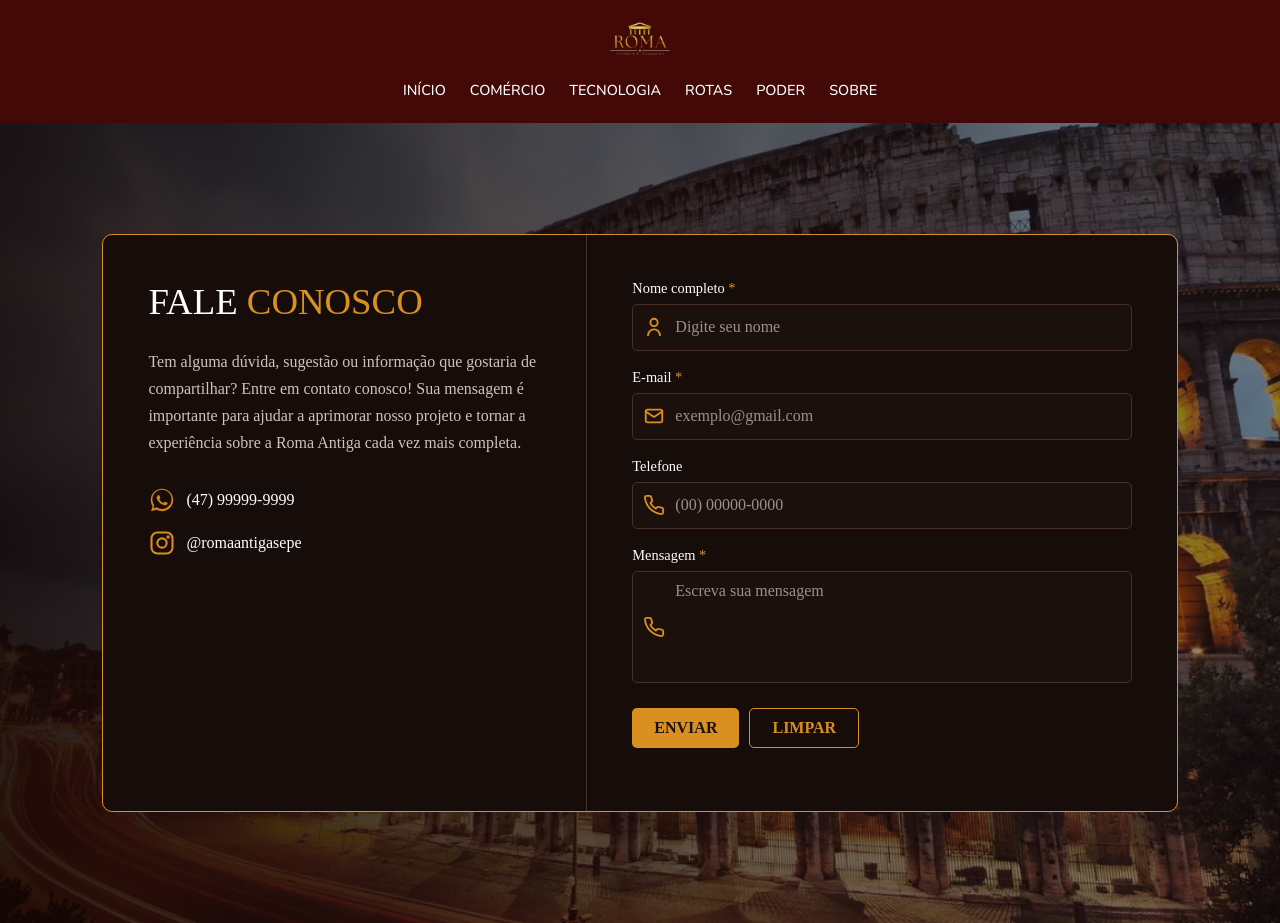
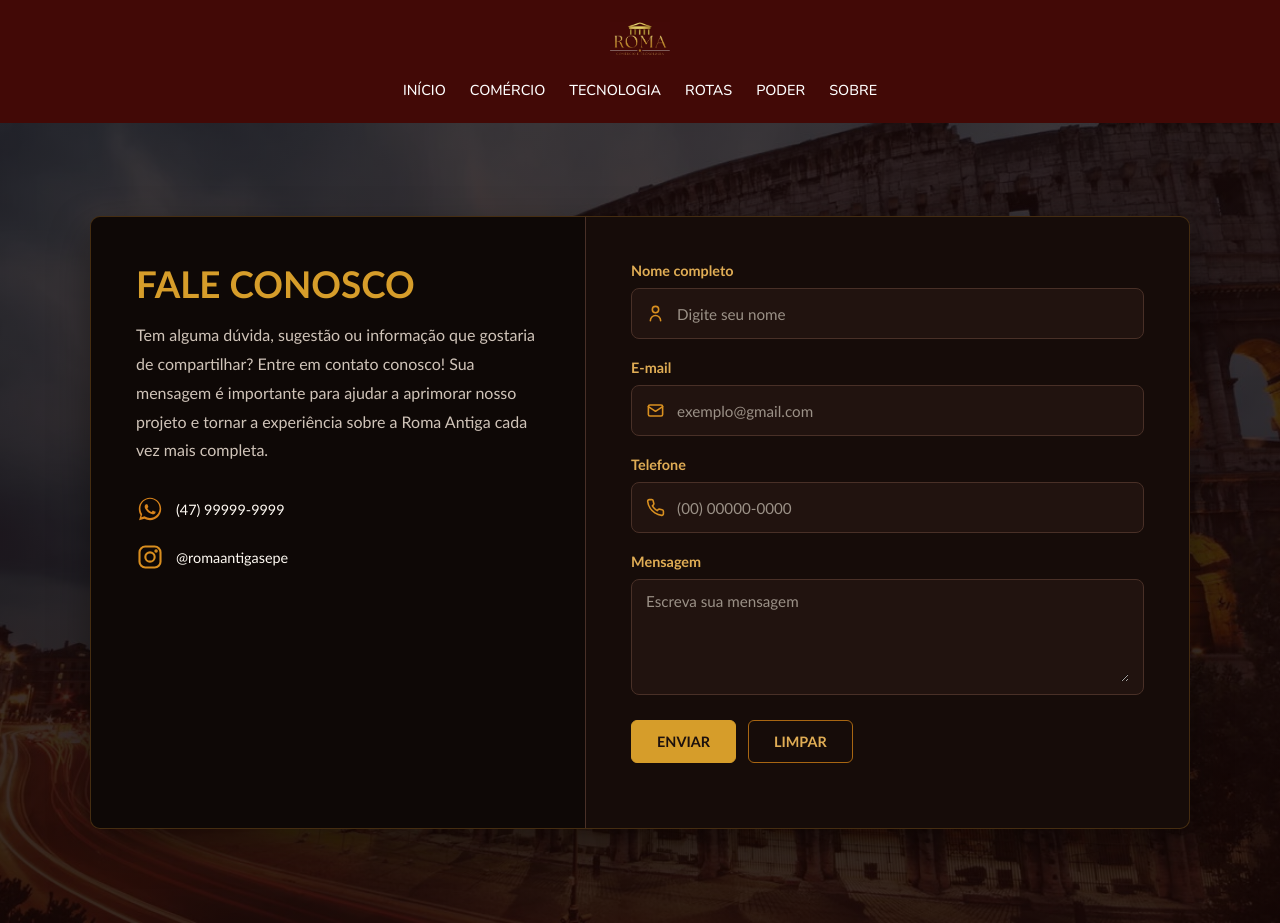
Before and after one commit to kaikisouzamoreira7-netizen/TrabalhoSepe, a plain HTML site: page HTML/forms.html in a window 1280 px wide. Shown: the top 923 px of the page. Drawn offline with nearby package versions, Linux system fonts and the light colour scheme.

Commit message:
Ajustes no formulário

```diff
--- a/HTML/CSS/comercio.css
+++ b/HTML/CSS/comercio.css
@@ -16,6 +16,7 @@
 html {
   font-size: 16px;
   scroll-behavior: smooth;
+  user-select: none;
 }
 
 body {
--- a/HTML/CSS/fontes.css
+++ b/HTML/CSS/fontes.css
@@ -5,6 +5,11 @@ body{
     background:#fff8ed;
     color:#333;
     font-family:"Open Sans",sans-serif;
+}
+
+html {
+    user-select: none;
+    scroll-behavior: smooth;
 }
 
 .banner{
--- a/HTML/CSS/forms.css
+++ b/HTML/CSS/forms.css
@@ -2,18 +2,32 @@
 @import url("header.css");
 @import url("footer.css");
 
+* {
+  box-sizing: border-box;
+}
+
+html {
+  scroll-behavior: smooth;
+  font-family:
+    "Trebuchet MS", "Lucida Sans Unicode", "Lucida Grande", Arial, sans-serif;
+}
+
+body {
+  background-color: #fffaf3;
+}
 
 main {
-  min-height: 100vh;
+  min-height: auto;
+  padding: 30px 5%;
   display: flex;
   align-items: center;
+  justify-content: center;
   background:
-    linear-gradient(90deg, rgba(20, 5, 3, 0.9), rgba(20, 5, 3, 0.45)),
+    linear-gradient(rgba(20, 5, 3, 0.78), rgba(20, 5, 3, 0.85)),
     url("IMG/Roma-Antiga.webp");
   background-size: cover;
   background-position: center;
-  padding: 70px 8%;
-  box-sizing: border-box;
+  background-repeat: no-repeat;
 }
 
 .formulario {
@@ -24,100 +38,113 @@ main {
   max-width: 1100px;
   margin: auto;
   display: flex;
+  flex-direction: column;
   background: #160c09;
   color: white;
-  border: 1px solid #d99020;
+  border: 1px solid rgba(207, 145, 43, 0.25);
   border-radius: 10px;
   overflow: hidden;
+  box-shadow: 0 15px 40px rgba(0, 0, 0, 0.4);
 }
 
 .formulario > .container > div:first-child {
-  width: 45%;
-  padding: 45px;
-  box-sizing: border-box;
+  width: 100%;
+  padding: 25px 20px;
+  background: rgba(0, 0, 0, 0.35);
 }
 
 .formulario h1 {
-  font-size: 2.3rem;
-  margin: 0 0 25px;
-}
-
-.formulario span {
-  color: #d99020;
+  font-size: 1.8rem;
+  margin: 0 0 15px;
+  font-weight: 600;
+  color: #d69d2a;
 }
 
 .formulario p {
-  line-height: 1.7;
-  color: #cfc4bc;
-  margin-bottom: 30px;
+  line-height: 1.8;
+  font-size: 0.9rem;
+  color: #d0c4b9;
+  margin-bottom: 25px;
 }
 
 .formulario .contatos {
   display: flex;
   flex-direction: column;
-  gap: 15px;
+  gap: 16px;
 }
 
 .formulario .contatos a {
   display: flex;
   align-items: center;
-  color: white;
+  color: #fffaf3;
   text-decoration: none;
+  font-size: 0.9rem;
+  transition: color 0.3s;
 }
 
 .formulario .contatos a:hover {
-  color: #d99020;
+  color: #d69d2a;
 }
 
 .formulario .contatos img {
   width: 28px;
-  margin-right: 10px;
+  height: 28px;
+  object-fit: contain;
+  margin-right: 12px;
 }
 
 .formulario .forms {
-  width: 55%;
-  padding: 45px;
-  box-sizing: border-box;
-  border-left: 1px solid #4b3025;
+  width: 100%;
+  padding: 25px 20px;
+  border-top: 1px solid #493027;
 }
 
 .formulario li {
-  margin-bottom: 18px;
-  list-style: none;
+  margin-bottom: 20px;
 }
 
 .formulario label {
   display: block;
-  margin-bottom: 7px;
+  margin-bottom: 9px;
   font-size: 0.9rem;
+  font-weight: 600;
+  color: #e0ad55;
 }
 
 .formulario .conteudo {
   display: flex;
   align-items: center;
-  gap: 10px;
-  padding: 10px;
-  background: #1c100d;
+  gap: 12px;
+  padding: 12px 14px;
+  background: #21130f;
   border: 1px solid #493027;
-  border-radius: 5px;
+  border-radius: 8px;
+  transition:
+    border-color 0.3s,
+    background 0.3s;
 }
 
 .formulario .conteudo:focus-within {
-  border-color: #d99020;
+  border-color: #d69d2a;
+  background: #281811;
 }
 
 .formulario .conteudo img {
-  width: 22px;
+  width: 19px;
+  height: 19px;
+  object-fit: contain;
 }
 
 .formulario input,
 .formulario textarea {
   width: 100%;
-  border: 0;
-  outline: 0;
+
   background: transparent;
   color: white;
+  border: none;
+  outline: none;
   font-family: inherit;
+  font-size: 0.95rem;
 }
 
 .formulario input {
@@ -126,7 +153,7 @@ main {
 
 .formulario textarea {
   height: 90px;
-  resize: none;
+  resize: vertical;
 }
 
 .formulario ::placeholder {
@@ -135,61 +162,81 @@ main {
 
 .formulario .botao {
   display: flex;
-  gap: 10px;
+  flex-direction: column;
+  gap: 12px;
   margin-top: 25px;
 }
 
 .formulario button {
-  padding: 10px 22px;
-  border: 0;
-  border-radius: 5px;
-  background: #d99020;
+  width: 100%;
+  padding: 12px 25px;
+  border: 1px solid #d69d2a;
+  border-radius: 6px;
+  background: #d69d2a;
   color: #1c100d;
+  font-size: 0.9rem;
   font-weight: bold;
   cursor: pointer;
+  transition:
+    background 0.3s,
+    color 0.3s;
 }
 
 .formulario button:hover {
-  background: #a86612;
+  background: #b87919;
+  border-color: #b87919;
 }
 
 .formulario button[type="reset"] {
   background: transparent;
-  color: #d99020;
-  border: 1px solid #d99020;
+  color: #e0ad55;
+  border: 1px solid #a86612;
 }
 
-@media (max-width: 750px) {
+.formulario button[type="reset"]:hover {
+  background: #420906;
+}
+
+@media (min-width: 768px) {
   main {
-    padding: 50px 5%;
+    min-height: 100vh;
+    padding: 45px 5%;
   }
 
   .formulario > .container {
-    display: block;
+    flex-direction: row;
   }
 
-  .formulario > .container > div:first-child,
-  .formulario .forms {
-    width: 100%;
-    padding: 30px;
+  .formulario > .container > div:first-child {
+    width: 45%;
+    padding: 45px;
+  }
+
+  .formulario h1 {
+    font-size: 2.3rem;
+  }
+
+  .formulario p {
+    font-size: 1rem;
+    margin-bottom: 30px;
+  }
+
+  .formulario .contatos {
+    gap: 20px;
   }
 
   .formulario .forms {
-    border-left: 0;
-    border-top: 1px solid #4b3025;
-  }
-}
-
-@media (max-width: 500px) {
-  .formulario h1 {
-    font-size: 1.8rem;
+    width: 55%;
+    padding: 45px;
+    border-top: none;
+    border-left: 1px solid #493027;
   }
 
   .formulario .botao {
-    flex-direction: column;
+    flex-direction: row;
   }
 
   .formulario button {
-    width: 100%;
+    width: auto;
   }
 }
--- a/HTML/CSS/imperadores.css
+++ b/HTML/CSS/imperadores.css
@@ -4,6 +4,8 @@
 
 html {
   font-size: 16px;
+  scroll-behavior: smooth;
+  user-select: none;
 }
 
 body {
--- a/HTML/CSS/login.css
+++ b/HTML/CSS/login.css
@@ -12,6 +12,7 @@
 
 html {
   scroll-behavior: smooth;
+  user-select: none;
 }
 
 body {
--- a/HTML/CSS/mercadorias.css
+++ b/HTML/CSS/mercadorias.css
@@ -5,6 +5,11 @@ body {
   font-family: "Open Sans", sans-serif;
   background-color: #f5f2ec;
   color: #222;
+}
+
+html {
+  scroll-behavior: smooth;
+  user-select: none;
 }
 
 .banner {
--- a/HTML/CSS/obrigado.css
+++ b/HTML/CSS/obrigado.css
@@ -8,6 +8,10 @@
   --cor-botao-texto: #1a1410;
 }
 
+html {
+  scroll-behavior: smooth;
+  user-select: none;
+}
 
 body {
   position: relative;
--- a/HTML/CSS/poder.css
+++ b/HTML/CSS/poder.css
@@ -9,6 +9,12 @@
   --creme: #f5f2ec;
   --texto: #39312c;
 }
+
+html {
+  scroll-behavior: smooth;
+  user-select: none;
+}
+
 body {
   margin: 0;
   background-color: var(--bege);
--- a/HTML/CSS/quiz.css
+++ b/HTML/CSS/quiz.css
@@ -5,6 +5,11 @@ body {
   background-color: #fff8ed;
   color: #333;
   font-family: "Open Sans", sans-serif;
+}
+
+html {
+  scroll-behavior: smooth;
+  user-select: none;
 }
 
 .banner {
--- a/HTML/CSS/rotas.css
+++ b/HTML/CSS/rotas.css
@@ -3,6 +3,8 @@
 
 html {
   font-size: 16px;
+  scroll-behavior: smooth;
+  user-select: none;
 }
 
 body {
--- a/HTML/CSS/sobre.css
+++ b/HTML/CSS/sobre.css
@@ -2,14 +2,9 @@
 @import url("footer.css");
 
 
-/* ===== BASE ===== */
-
-* {
-  box-sizing: border-box;
-}
-
 html {
   scroll-behavior: smooth;
+  user-select: none;
 }
 
 body {
--- a/HTML/CSS/style.css
+++ b/HTML/CSS/style.css
@@ -15,6 +15,7 @@
 
 html {
   scroll-behavior: smooth;
+  user-select: none;
 }
 
 body {
@@ -110,7 +111,7 @@ h3 {
 }
 
 .introducao {
-  max-width: 1200px;
+  max-width: 1600px;
   margin: auto;
   padding: 60px 7%;
   display: grid;
@@ -133,7 +134,11 @@ h3 {
 .introducao-texto p {
   color: var(--cinza);
   line-height: 1.8;
-  margin-bottom: 18px;
+  margin-bottom: 10px;
+}
+
+.introducao-texto p:last-child {
+  margin-bottom: none;
 }
 
 
--- a/HTML/CSS/tecnologia.css
+++ b/HTML/CSS/tecnologia.css
@@ -1,9 +1,11 @@
 @import url("header.css");
 @import url("footer.css");
-@import url('reset.css');
+@import url("reset.css");
 
 html {
   font-size: 16px;
+  user-select: none;
+  scroll-behavior: smooth;
 }
 
 body {
@@ -11,8 +13,6 @@ body {
   color: #333;
   font-family: "Open Sans", sans-serif;
 }
-
-/* === Banner === */
 
 .banner {
   min-height: 600px;
--- a/HTML/forms.html
+++ b/HTML/forms.html
@@ -28,7 +28,7 @@
       <section class="formulario">
         <div class="container">
           <div>
-            <h1>FALE <span>CONOSCO</span></h1>
+            <h1>FALE CONOSCO</h1>
             <p>
               Tem alguma dúvida, sugestão ou informação que gostaria de
               compartilhar? Entre em contato conosco! Sua mensagem é importante
@@ -66,7 +66,7 @@
               />
               <ul>
                 <li>
-                  <label for="nome">Nome completo <span>*</span></label>
+                  <label for="nome">Nome completo</label>
                   <div class="conteudo">
                     <img src="CSS/IMG/nome.svg" alt="" />
                     <input
@@ -79,7 +79,7 @@
                   </div>
                 </li>
                 <li>
-                  <label for="email">E-mail <span>*</span></label>
+                  <label for="email">E-mail</label>
                   <div class="conteudo">
                     <img src="CSS/IMG/email.svg" alt="" />
                     <input
@@ -104,9 +104,8 @@
                   </div>
                 </li>
                 <li>
-                  <label for="msg">Mensagem <span>*</span></label>
+                  <label for="msg">Mensagem</label>
                   <div class="conteudo">
-                    <img src="CSS/IMG/telefone.svg" alt="" />
                     <textarea
                       id="msg"
                       name="msg"
```
Also changed, not shown: HTML/rotas.html (+0 -12 lines).
